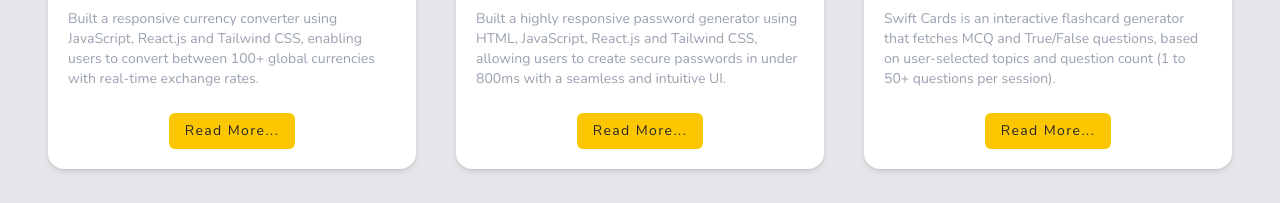
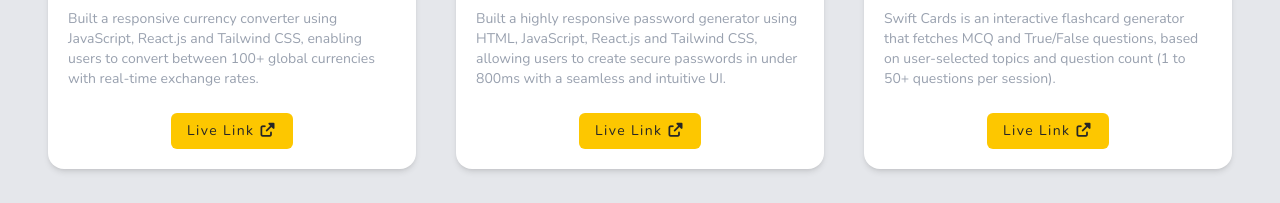
Before and after one commit to SohamMkj/Soham.dev, a plain HTML site: page index.html in a window 1280 px wide. Shown: the part 4211-4414 px from the top of the page. Drawn offline with nearby package versions, Linux system fonts and the light colour scheme.

Commit message:
Project links style change

```diff
--- a/index.html
+++ b/index.html
@@ -638,7 +638,7 @@
                   rel="noopener noreferrer"
                   class="bg-yellow-400 text-sm text-neutral-800 px-4 py-2 rounded-md tracking-widest hover:bg-yellow-300"
                 >
-                  Read More...
+                  Live Link <i class="fa-solid fa-up-right-from-square"></i>
                 </a>
               </div>
             </div>
@@ -665,7 +665,7 @@
                   rel="noopener noreferrer"
                   class="bg-yellow-400 text-sm text-neutral-800 px-4 py-2 rounded-md tracking-widest hover:bg-yellow-300"
                 >
-                  Read More...
+                  Live Link <i class="fa-solid fa-up-right-from-square"></i>
                 </a>
               </div>
             </div>
@@ -691,7 +691,7 @@
                   rel="noopener noreferrer"
                   class="bg-yellow-400 text-sm text-neutral-800 px-4 py-2 rounded-md tracking-widest hover:bg-yellow-300"
                 >
-                  Read More...
+                  Live Link <i class="fa-solid fa-up-right-from-square"></i>
                 </a>
               </div>
             </div>
```
